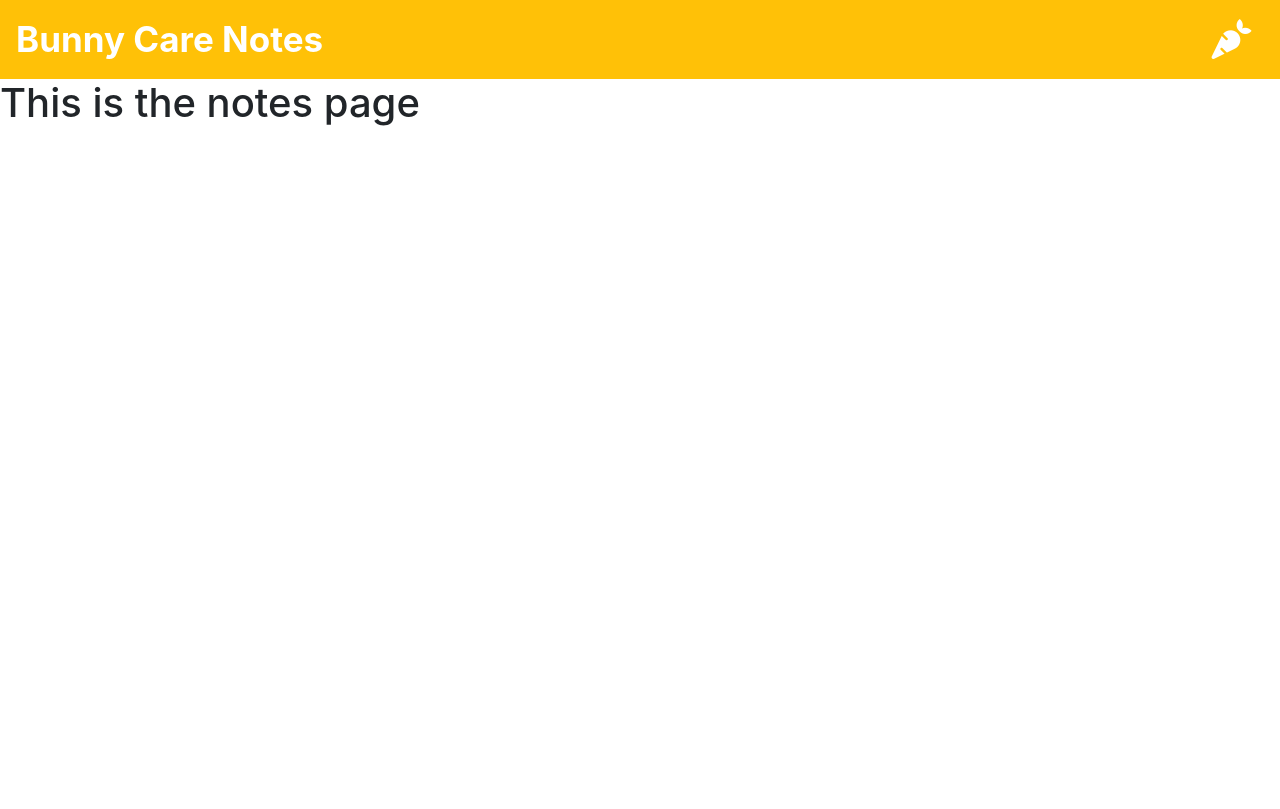
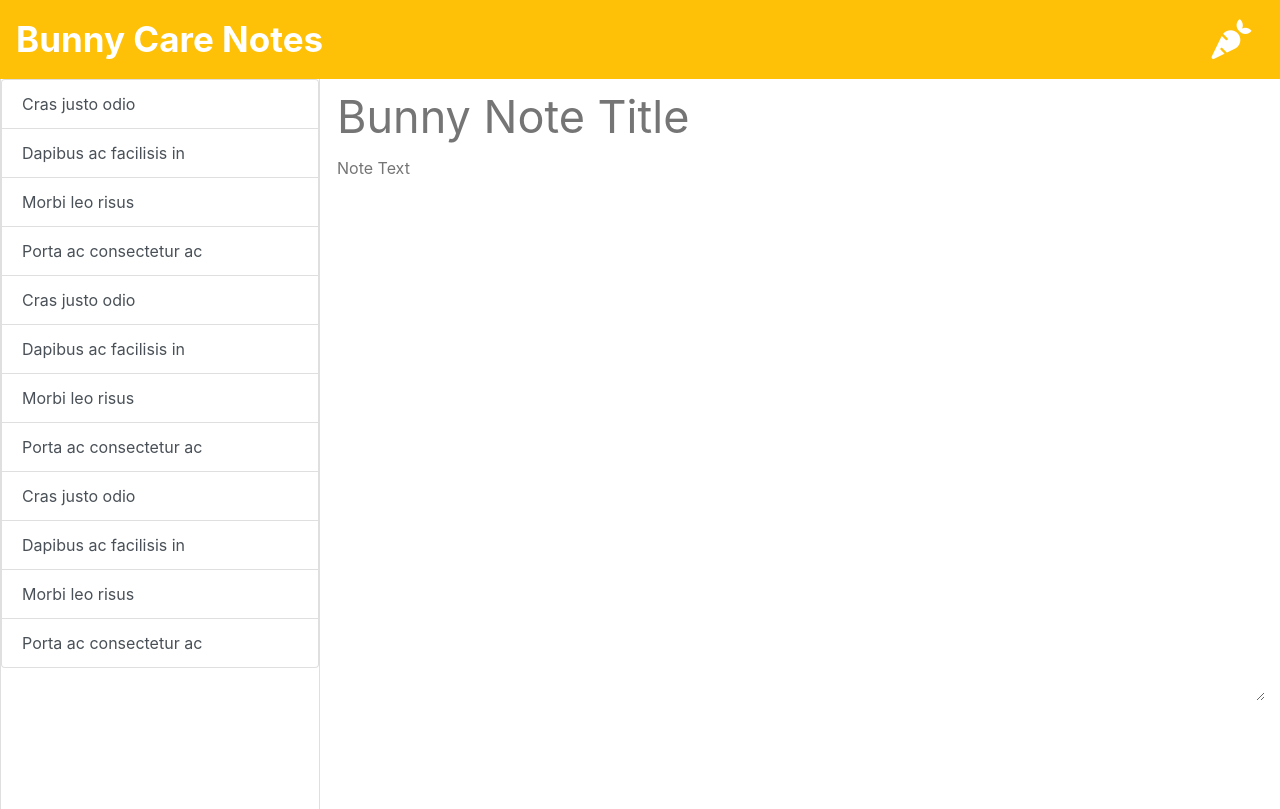
Before and after one commit to ddiongzon001/note_taker, a website: page notes.html in a window 1280 px wide. Drawn offline with nearby package versions, Linux system fonts and the light colour scheme.

Commit message:
updated the notes template page

```diff
--- a/notes.html
+++ b/notes.html
@@ -28,7 +28,33 @@
         <i class="fas fa-carrot" id="new"></i>
     </nav>
 
-    <h1>This is the notes page</h1>
+    <div class="container-fluid">
+        <div class="row">
+            <div class="col-sm-3 list-container" id="all-notes">
+                <div class="card">
+                    <div class="list-group">
+                        <a href="#" class="list-group-item list-group-item-action">Cras justo odio</a>
+                        <a href="#" class="list-group-item list-group-item-action">Dapibus ac facilisis in</a>
+                        <a href="#" class="list-group-item list-group-item-action">Morbi leo risus</a>
+                        <a href="#" class="list-group-item list-group-item-action">Porta ac consectetur ac</a>
+                        <a href="#" class="list-group-item list-group-item-action">Cras justo odio</a>
+                        <a href="#" class="list-group-item list-group-item-action">Dapibus ac facilisis in</a>
+                        <a href="#" class="list-group-item list-group-item-action">Morbi leo risus</a>
+                        <a href="#" class="list-group-item list-group-item-action">Porta ac consectetur ac</a>
+                        <a href="#" class="list-group-item list-group-item-action">Cras justo odio</a>
+                        <a href="#" class="list-group-item list-group-item-action">Dapibus ac facilisis in</a>
+                        <a href="#" class="list-group-item list-group-item-action">Morbi leo risus</a>
+                        <a href="#" class="list-group-item list-group-item-action">Porta ac consectetur ac</a>
+                    </div>
+                </div>
+            </div>
+            <div class="col-sm-9" id="new-note">
+                <input class="bunny-note-title" placeholder="Bunny Note Title" type="text">
+                <textarea class ="bunny-note-body" placeholder="Note Text"></textarea>
+
+            </div>
+        </div>
+    </div>
 
     <!-- Bootstrap JS links: -->
     <script src="https://code.jquery.com/jquery-3.3.1.slim.min.js"
--- a/public/assets/css/style.css
+++ b/public/assets/css/style.css
@@ -1,35 +1,79 @@
-#new{
+#new {
     float: right;
     font-size: 40px;
-    /* padding-top: 1%;
-    padding-bottom: 1%; */
     padding-right: 1%;
     color: #ffffff;
 }
 
-#title{
+#title {
     font-size: 35px;
     font-weight: bold;
     color: #ffffff;
 }
 
-div#main{
+div#main {
     text-align: center;
     margin-top: 10%;
 }
 
-div#main-text{
+div#main-text {
     background-color: #fffce4;
     padding: 3%;
     border-radius: 25px;
 }
 
-h1#main{
+h1#main {
     font-size: 65px;
 }
 
-h5#main{
-    margin-top: 3%;
+h5#main {
+    margin-top: 4%;
     margin-bottom: 5%;
     font-size: 23px;
 }
+
+div#all-notes {
+    margin: 0px;
+    padding: 0px;
+    border: 1px lightgrey;
+}
+
+#list-group {
+    border: 0px;
+}
+
+.card,
+.list-group,
+.list-container,
+.list-group-item:first-child .list-group-item-action {
+    border-top: none;
+    border-top-color: initial;
+    border-top-right-radius: 0;
+    border-top-left-radius: 0;
+}
+
+.card,
+.list-container {
+    height: calc(100vh - 70px);
+    border-bottom: none;
+    border-bottom-right-radius: 0;
+    border-bottom-left-radius: 0;
+}
+
+.bunny-note-title {
+    border: 0;
+    width: 100%;
+    height: 75px;
+    font-size: 45px;
+}
+
+.bunny-note-body {
+    width: 100%;
+    height: 75%;
+    border: 0;
+}
+
+input:focus,
+textarea:focus {
+    outline: none;
+}
```
